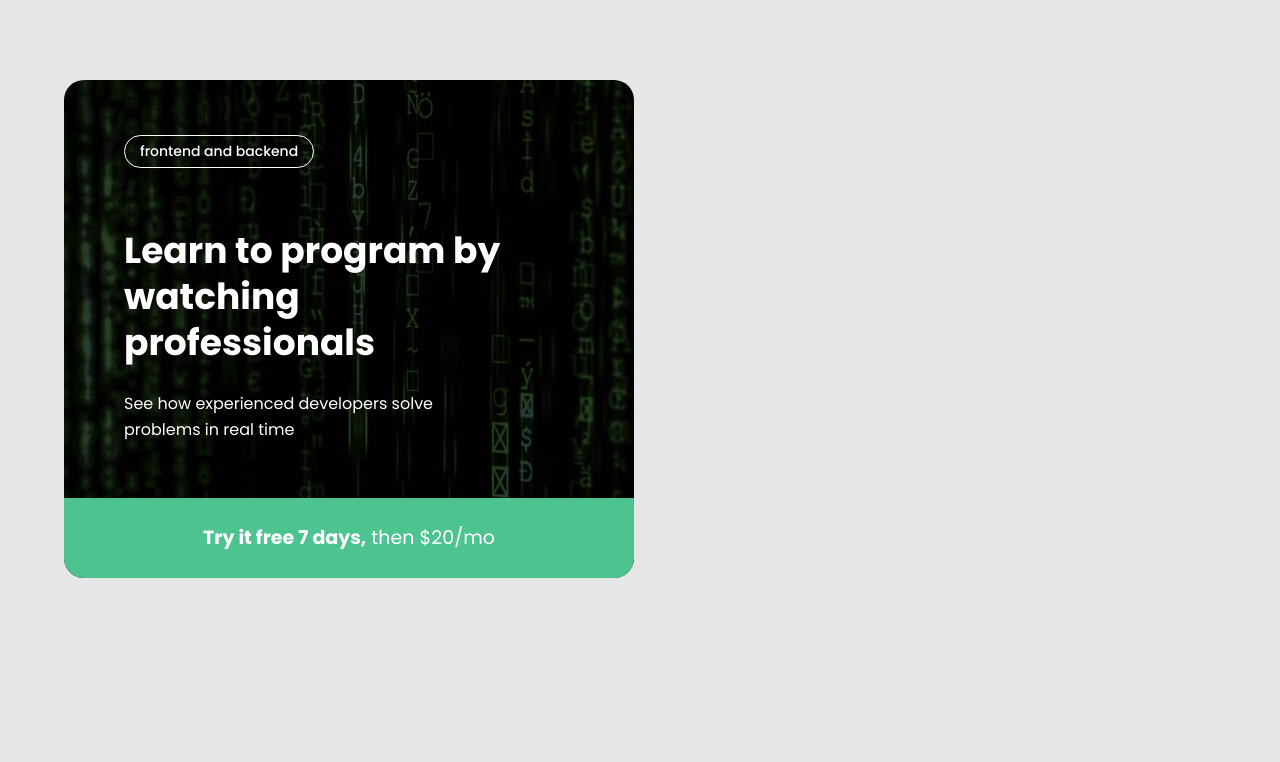
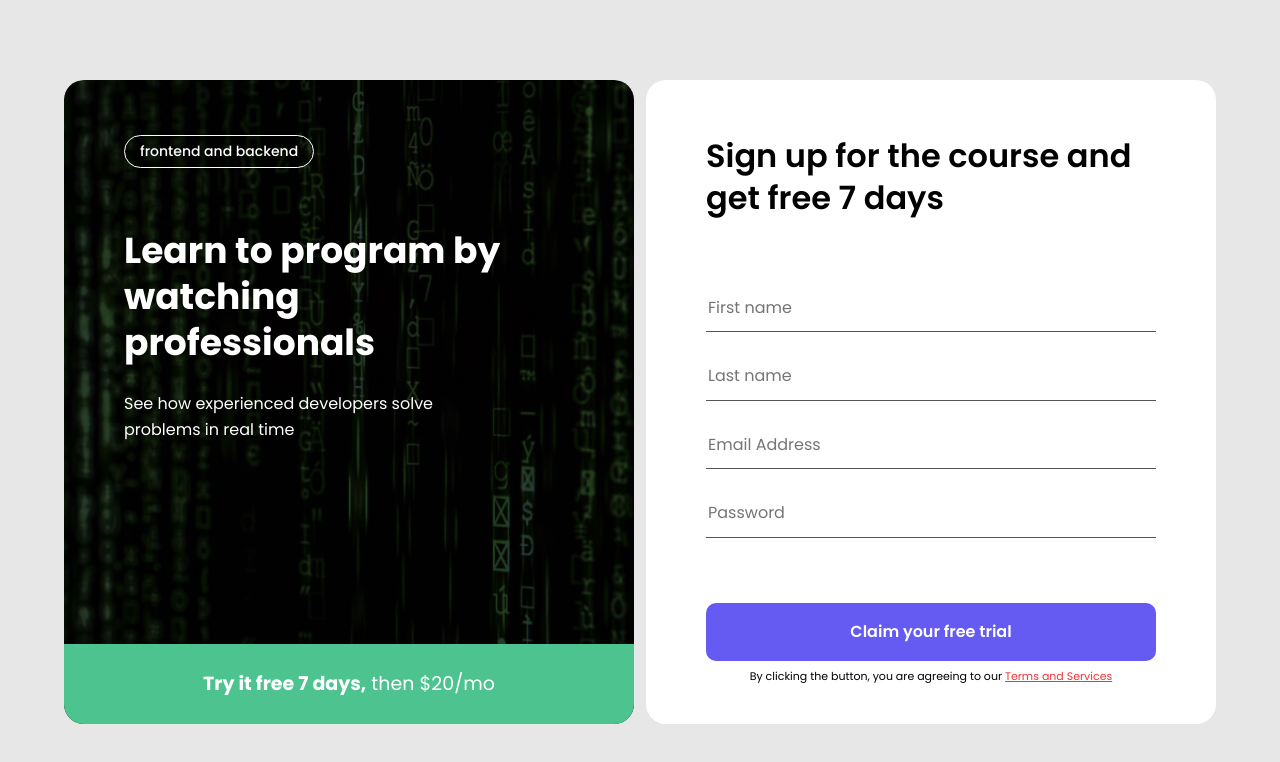
Before and after one commit to nodmalikov/intro-form, a plain HTML site: page index.html in a window 1280 px wide. Drawn offline with Linux system fonts and the light colour scheme.

Commit message:
Add signup -form

```diff
--- a/css/main.css
+++ b/css/main.css
@@ -76,6 +76,11 @@ img {
     height: auto;
 }
 
+*:focus {
+    outline: 2px dotted var(--purple-color);
+    outline-offset: 2px;
+}
+
 /* CONTAINER */
 .container {
     width: 100%;
@@ -94,18 +99,27 @@ img {
 }
 
 
+/* INTRO-PAGEK */
+.intro-page {
+    display: flex;
+}
+
 /* INTRO-HERO */
 .intro-hero {
-    width: 570px;
+    width: 100%;
+    max-width: 570px;
     border-radius: 20px;
     overflow: hidden;
     color: #fff;
+    display: flex;
+    flex-direction: column;
     background-color: #222;
     background-image: url("../img/bg-img.jpg");
     background-repeat: no-repeat;
     background-size: cover;
     background-position: center center;
 }
+
 .intro-hero-main {
     padding: 55px 60px;
     display: flex;
@@ -122,7 +136,6 @@ img {
     font-weight: 500;
     font-size: 14px;
     line-height: normal;
-    display: inline-block;
 }
 
 .intro-hero-heading {
@@ -144,3 +157,71 @@ img {
     text-align: center;
     background-color: var(--green-color);
 }
+
+/* SIGNUP-FORM */
+.signup-form {
+    width: 100%;
+    max-width: 570px;
+    padding: 55px 60px 40px;
+    margin-left: 12px;
+    border-radius: 20px;
+    overflow: hidden;
+    background-color: #fff;
+}
+
+.signup-form-heading {
+    margin-top: 0;
+    margin-bottom: 65px;
+    font-weight: 600;
+    font-size: 32px;
+    line-height: 42px;
+    color: var(--text-color);
+}
+
+.signup-form-fields {
+    margin-bottom: 65px;
+    display: flex;
+    flex-direction: column;
+}
+
+.signup-form-field {
+    padding-top: 15px;
+    padding-bottom: 14px;
+    border: 0;
+    border-bottom: 1px solid var(--input-color);
+    color: var(--input-color);
+}
+
+.signup-form-field:not(:last-child) {
+    margin-bottom: 20px;
+}
+
+.signup-form-field:focus {
+    border-bottom-color: var(--text-color);
+    font-weight: 600;
+    color: var(--text-color);
+}
+
+.signup-form-button {
+    width: 100%;
+    border: 0;
+    padding: 20px;
+    margin-bottom: 8px;
+    border-radius: 10px;
+    display: block;
+    font-weight: 600;
+    color: #fff;
+    cursor: pointer;
+    background-color: var(--purple-color);
+}
+
+.signup-form-notice {
+    font-size: 11px;
+    line-height: 15px;
+    color: var(--text-color);
+    text-align: center;
+}
+
+.singup-form-link {
+    color: var(--danger-color);
+}
--- a/index.html
+++ b/index.html
@@ -22,10 +22,25 @@
                         <h1 class="intro-hero-heading">Learn to program by<br> watching<br> professionals</h1>
                         <p class="intro-hero-pragraph">See how experienced developers solve<br> problems in real time</p>
                     </div>
-                    <div class="intro-hero-bottom"><strong>Try it free 7 days,</strong> then $20/mo</div>
+                    <div class="intro-hero-bottom">
+                        <strong>Try it free 7 days,</strong> then $20/mo</div>
                 </div>
 
                 <!-- SIGNUP-FORM -->
+                <form class="signup-form" action="https://echo.htmlacademy.ru" method="POST">
+                    <h2 class="signup-form-heading">Sign up for the course and get free 7 days</h2>
+                    <div class="signup-form-fields">
+                        <input class="signup-form-field" type="text" name="First name" placeholder="First name" aria-label="First name" required>
+                        <input class="signup-form-field" type="text" name="Last name" placeholder="Last name" aria-label="Last name" required>
+                        <input class="signup-form-field" type="email" name="Email Address" placeholder="Email Address" aria-label="Email Address" required>
+                        <input class="signup-form-field" type="password" name="Password" placeholder="Password" aria-label="Password" required>
+                    </div>
+                    <button class="signup-form-button">Claim your free trial</button>
+                    <div class="signup-form-notice">
+                        By clicking the button, you are agreeing to our
+                        <a href="" class="singup-form-link">Terms and Services</a>
+                    </div>
+                </form>
             </div>
         </div>
     </main>
```
